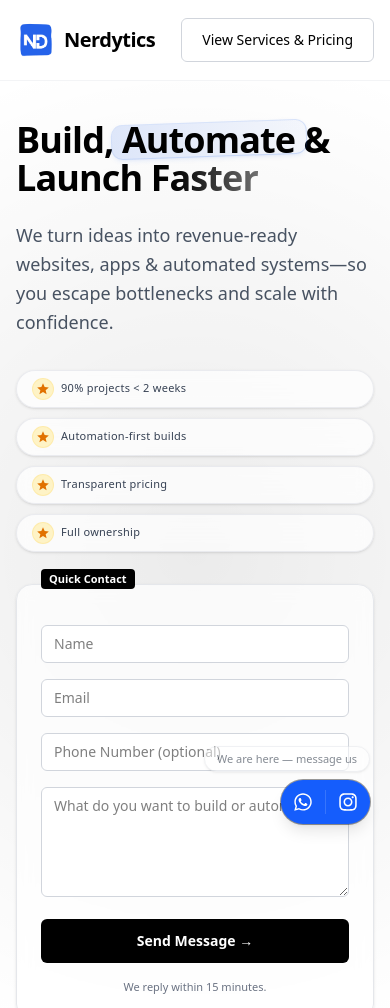
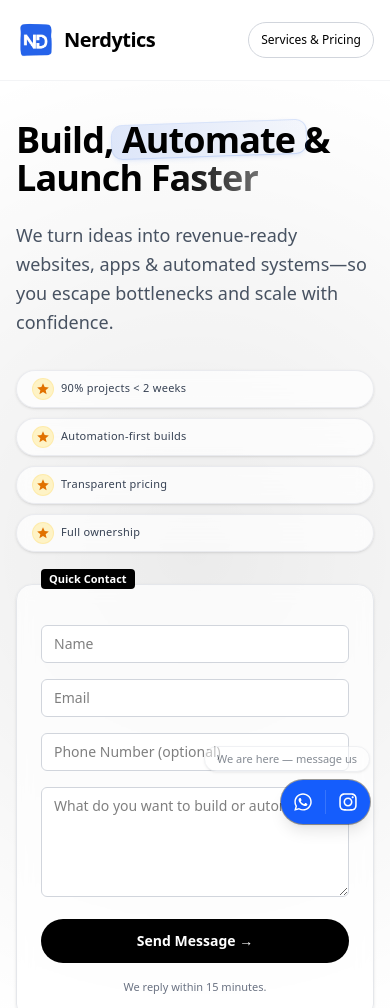
Before and after one commit to marchnath/nd, a Next.js app: page / in a window 390 px wide. Shown: the top 1008 px of the page. Built offline with nearby package versions, Linux system fonts and the light colour scheme.

Commit message:
rounded mobile UI

```diff
--- a/components/Header.js
+++ b/components/Header.js
@@ -16,9 +16,7 @@ const Header = () => {
           {/* Logo */}
           <a href="#" className="flex items-center space-x-2 group">
             <img src="/logo3.png" alt="Nerdytics Logo" className="h-10 w-10" />
-            <span className="text-xl font-semibold tracking-tight">
-              Nerdytics
-            </span>
+            <span className="text-xl font-semibold tracking-tight">Nerdytics</span>
           </a>
 
           {/* Nav (desktop) */}
@@ -38,9 +36,10 @@ const Header = () => {
           <div className="flex items-center gap-3">
             <a
               href="#services"
-              className="inline-flex h-11 items-center px-5 text-sm font-medium border border-gray-300 rounded-md hover:bg-gray-50 transition-colors"
+              className="inline-flex items-center h-9 px-3 text-xs sm:h-11 sm:px-5 sm:text-sm font-medium border border-gray-300 rounded-full sm:rounded-md hover:bg-gray-50 transition-colors"
             >
-              View Services & Pricing
+              <span className="sm:hidden">Services & Pricing</span>
+              <span className="hidden sm:inline">View Services & Pricing</span>
             </a>
           </div>
         </div>
--- a/components/sections/Hero.jsx
+++ b/components/sections/Hero.jsx
@@ -194,7 +194,7 @@ const Hero = () => {
                 </div>
                 <button
                   disabled={status.loading}
-                  className="w-full inline-flex items-center justify-center rounded-md bg-black text-white text-sm font-semibold px-5 py-3 hover:bg-gray-900 transition-colors disabled:opacity-60 disabled:cursor-not-allowed"
+                  className="w-full inline-flex items-center justify-center rounded-full sm:rounded-md bg-black text-white text-sm font-semibold px-5 py-3 hover:bg-gray-900 transition-colors disabled:opacity-60 disabled:cursor-not-allowed"
                 >
                   {status.loading ? "Sending…" : "Send Message →"}
                 </button>
--- a/components/sections/Services.jsx
+++ b/components/sections/Services.jsx
@@ -100,8 +100,10 @@ const Services = () => {
                 ))}
               </ul>
               <a
-                href="#contact"
-                className="mt-auto inline-flex items-center justify-center w-full text-sm font-medium bg-black text-white px-4 py-2.5 rounded-md hover:bg-gray-900 transition-colors"
+                href="https://wa.me/2347068241848?text=Hi%20Nerdytics%2C%20I%20want%20to%20start%20the%20%5Bservice%5D%20package.%20Can%20we%20chat%3F"
+                target="_blank"
+                rel="noopener noreferrer"
+                className="mt-auto inline-flex items-center justify-center w-full text-sm font-medium bg-black text-white px-3 py-2 rounded-full sm:px-4 sm:py-2.5 sm:rounded-md hover:bg-gray-900 transition-colors"
               >
                 Start This
               </a>
--- a/components/ui/button.jsx
+++ b/components/ui/button.jsx
@@ -5,7 +5,7 @@ import { cva } from "class-variance-authority";
 import { cn } from "@/lib/utils"
 
 const buttonVariants = cva(
-  "inline-flex items-center justify-center whitespace-nowrap rounded-md text-sm font-medium ring-offset-background transition-colors focus-visible:outline-none focus-visible:ring-2 focus-visible:ring-ring focus-visible:ring-offset-2 disabled:pointer-events-none disabled:opacity-50",
+  "inline-flex items-center justify-center whitespace-nowrap rounded-full sm:rounded-md text-sm font-medium ring-offset-background transition-colors focus-visible:outline-none focus-visible:ring-2 focus-visible:ring-ring focus-visible:ring-offset-2 disabled:pointer-events-none disabled:opacity-50",
   {
     variants: {
       variant: {
@@ -20,10 +20,10 @@ const buttonVariants = cva(
         link: "text-primary underline-offset-4 hover:underline",
       },
       size: {
-        default: "h-10 px-4 py-2",
-        sm: "h-9 rounded-md px-3",
-        lg: "h-11 rounded-md px-8",
-        icon: "h-10 w-10",
+  default: "h-10 px-4 py-2",
+  sm: "h-9 sm:rounded-md px-3",
+  lg: "h-11 sm:rounded-md px-8",
+  icon: "h-10 w-10",
       },
     },
     defaultVariants: {
```
